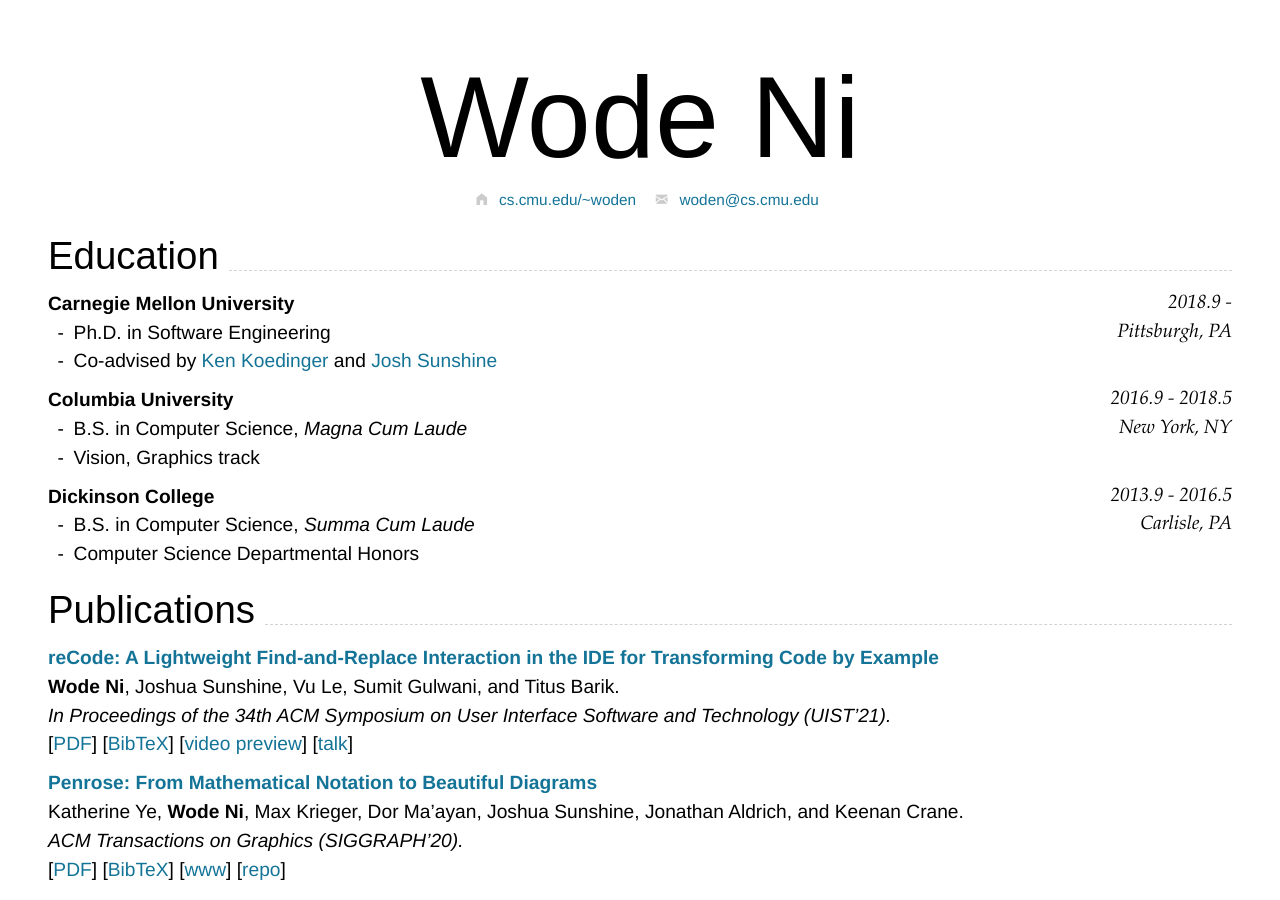
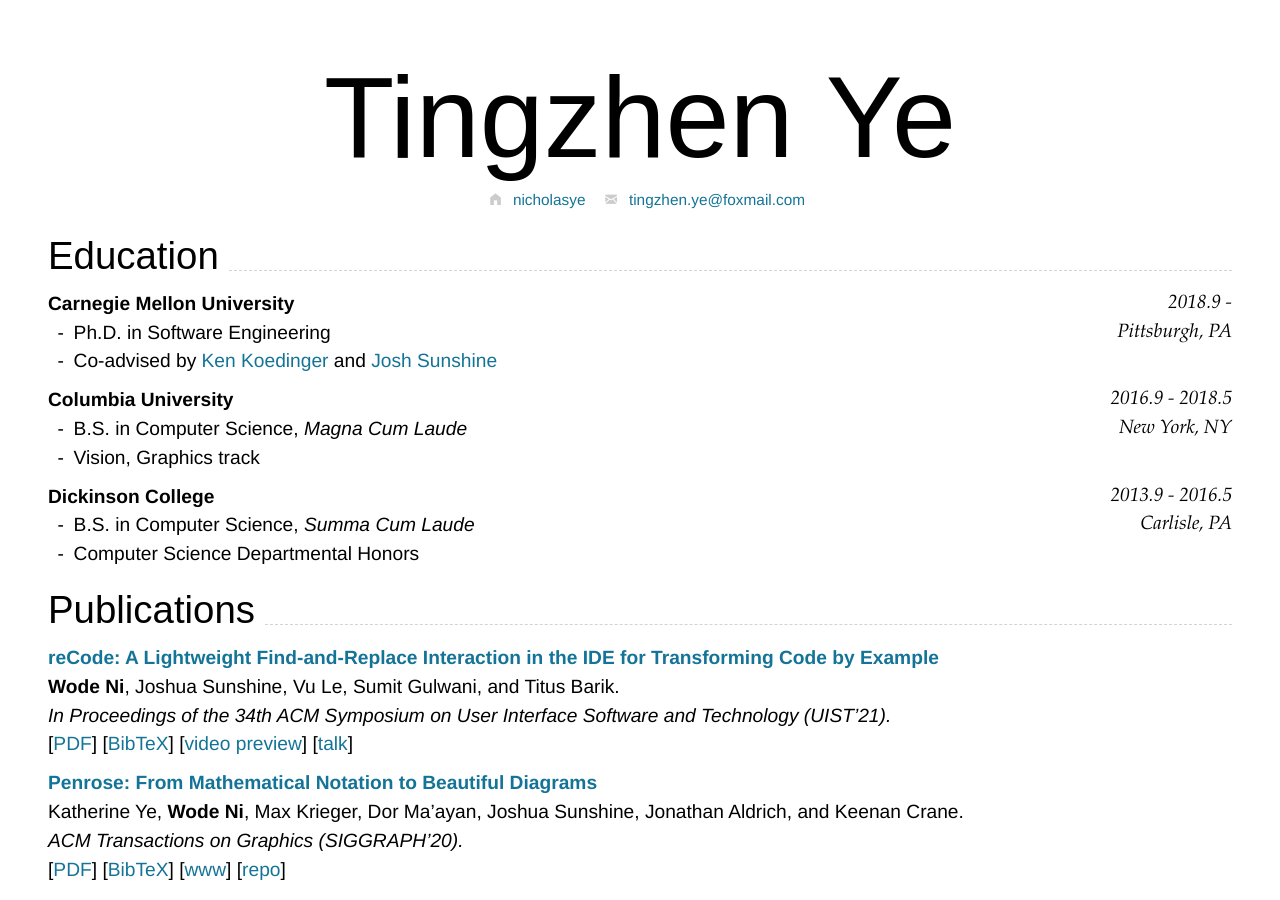
Before and after one commit to NicholasYe/NicholasYe_CV, a Jekyll site: the page built from index.md, in a window 1280 px wide and 900 px high. Built offline with Jekyll 4.4.1, drawn with Linux system fonts in a browser that asks for light colours; nearby versions of some CDN libraries.

Commit message:
Update index.md

```diff
--- a/index.md
+++ b/index.md
@@ -1,15 +1,15 @@
 ---
 layout: cv
-title: Wode "Nimo" Ni
+title: NicholasYe's CV
 email:
-  url: mailto:woden@cs.cmu.edu
-  text: woden@cs.cmu.edu
+  url: mailto:tingzhen.ye@foxmail.com
+  text: tingzhen.ye@foxmail.com
 homepage:
-  url: http://cs.cmu.edu/~woden
-  text: cs.cmu.edu/~woden
+  url: https://nicholasye.github.io/
+  text: nicholasye
 ---
 
-# Wode **Ni**
+# Tingzhen **Ye**
 
 <!--
 include contact information from the front matter
```
